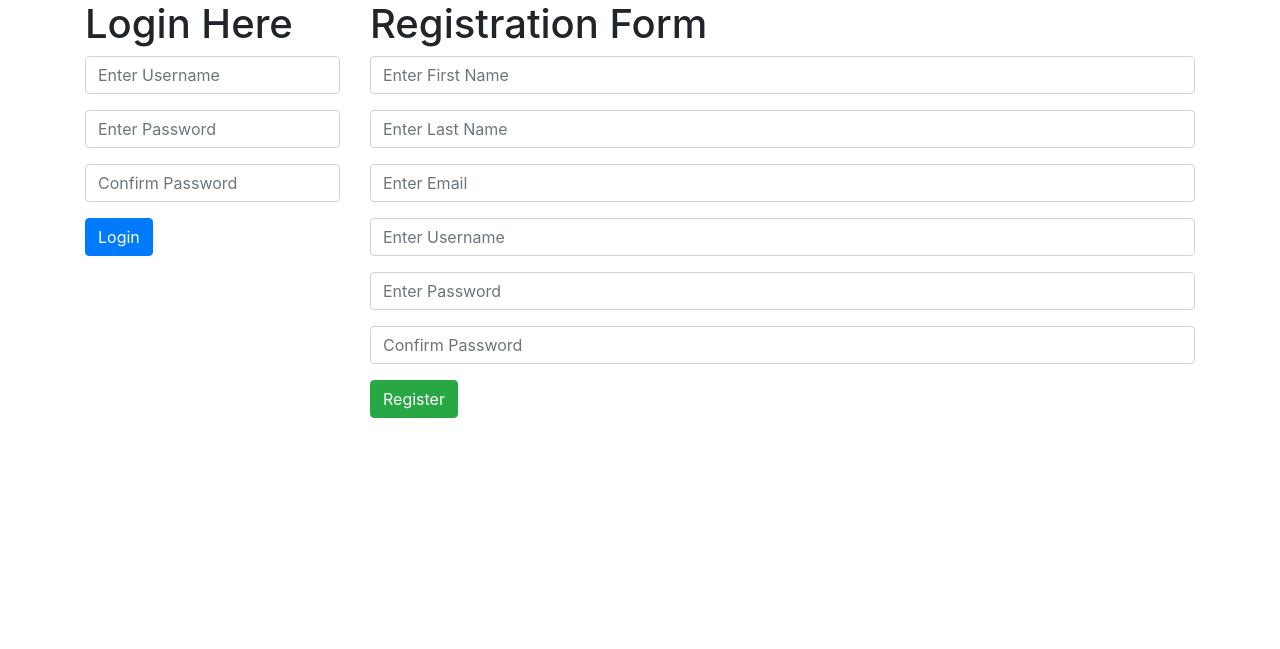
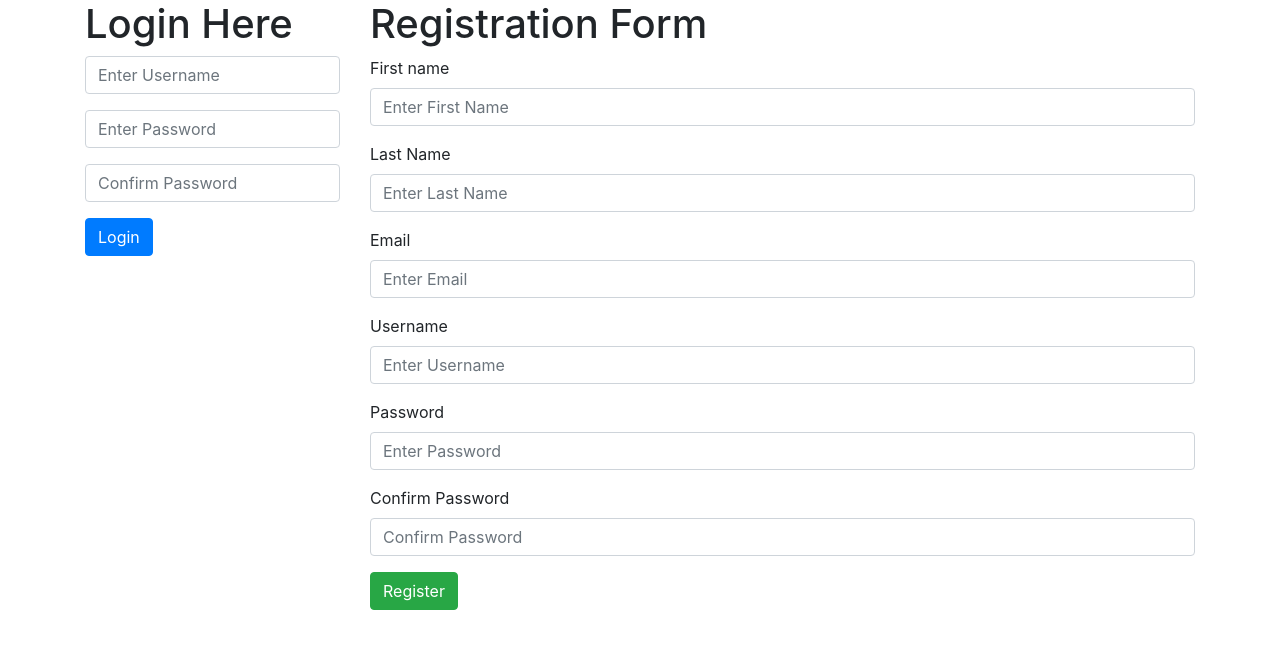
Before and after one commit to shanuv000/ci, a CodeIgniter app: page /ci/users/register in a window 1280 px wide. Shown: the part 56-705 px from the top of the page. Run offline with CodeIgniter, Linux system fonts and the light colour scheme; some libraries are stand-ins or nearby versions.

Commit message:
DEKHTE HAIN

```diff
--- a/application/controllers/users.php
+++ b/application/controllers/users.php
@@ -3,13 +3,34 @@
 class users extends CI_Controller
 {
 
+    public function register()
+    {
+
+
+        $this->form_validation->set_rules('username', 'Username', 'trim|required|min_length[3]');
+        $this->form_validation->set_rules('password', 'Password', 'trim|required|min_length[3]');
+        $this->form_validation->set_rules('confirm_password', 'Confirm Password', 'trim|required|min_length[3]|matches[password]');
+        $this->form_validation->set_rules('email', 'Email', 'trim|required|valid_email');
+        $this->form_validation->set_rules('first_name', 'First Name', 'trim|required|min_length[3]');
+        $this->form_validation->set_rules('last_name', 'Last name', 'trim|required|min_length[3]');
+
+        if ($this->form_validation->run() == FALSE) {
+            $data['main_view'] = 'user/register_view';
+            $this->load->view('layouts/main', $data);
+        } else {
+
+            redirect('https://google.com');
+
+        }
+
+    }
 
     public function login()
     {
         $this->form_validation->set_rules('username', 'Username', 'trim|required|min_length[3]');
         $this->form_validation->set_rules('password', 'Password', 'trim|required|min_length[3]');
         $this->form_validation->set_rules('confirm_password', 'Confirm Password', 'trim|required|min_length[3]|matches[password]',
-            array('matches' => 'shanuji password match nhi hua...loll...'));
+            array('matches' => 'Password didnot matched'));
         if ($this->form_validation->run() == FALSE) {
             $data = array(
                 'errors' => validation_errors()
@@ -46,32 +67,6 @@ class users extends CI_Controller
 //        $this->load->model('user_model');
     }
 
-    public function register()
-    {
-
-
-        $this->form_validation->set_rules('username', 'Username', 'trim|required|min_length[3]');
-        $this->form_validation->set_rules('password', 'Password', 'trim|required|min_length[3]');
-        $this->form_validation->set_rules('confirm_password', 'Confirm Password', 'trim|required|min_length[3]|matches[password]');
-        $this->form_validation->set_rules('email', 'Email', 'trim|required|valid_email');
-        $this->form_validation->set_rules('first_name', 'First Name', 'trim|required|min_length[3]');
-        $this->form_validation->set_rules('last_name', 'Last name', 'trim|required|min_length[3]');
-
-        if ($this->form_validation->run() == FALSE) {
-            $data['main_view'] = 'user/register_view';
-            $this->load->view('layouts/main', $data);
-        } else {
-            if ($this->User_model->create_users()) {
-                redirect('home/index');
-            } else {
-
-
-            }
-
-        }
-
-
-    }
 
     public function logout()
     {
--- a/application/views/user/register_view.php
+++ b/application/views/user/register_view.php
@@ -3,16 +3,16 @@
     <?php
     $attributes = array('id'=>'register_form','class'=>'form-horizontal');?>
 
-    <?php echo validation_errors(); ?>
+    <?php echo validation_errors('<p class="bg-success"></p>'); ?>
 
     <?php echo form_open('users/register',$attributes);?>
-    <div class="form-group">
+    <div class="form-group"><?php echo form_label('First name');?>
         <?php $data = array('class'=>'form-control','name'=>'first_name','placeholder'=>'Enter First Name')
         ?>
         <?php echo form_input($data);?>
     </div>
 
-    <div class="form-group">
+    <div class="form-group"><?php echo form_label('Last Name');?>
         <?php
         $data = array(
         'class'=>'form-control','name'=>'last_name','placeholder'=>'Enter Last Name'
@@ -23,6 +23,7 @@
     </div>
 
     <div class="form-group">
+        <?php echo form_label('Email');?>
         <?php
         $data = array(
         'class'=>'form-control','name'=>'email','placeholder'=>'Enter Email'
@@ -31,7 +32,7 @@
 
         <?php echo form_input($data);?>
     </div>
-    <div class="form-group">
+    <div class="form-group"><?php echo form_label('Username');?>
         <?php
         $data = array(
         'class'=>'form-control','name'=>'username','placeholder'=>'Enter Username'
@@ -41,6 +42,7 @@
         <?php echo form_input($data);?>
     </div>
     <div class="form-group">
+        <?php echo form_label('Password');?>
         <?php
         $data = array(
         'class'=>'form-control','name'=>'password','placeholder'=>'Enter Password'
@@ -50,7 +52,7 @@
         <?php echo form_password($data);?>
     </div>
 
-    <div class="form-group">
+    <div class="form-group"><?php echo form_label('Confirm Password');?>
         <?php
         $data = array(
         'class'=>'form-control','name'=>'confirm_password','placeholder'=>'Confirm Password'
```
Also changed, not shown: application/models/User_model.php (+6 -6 lines).
